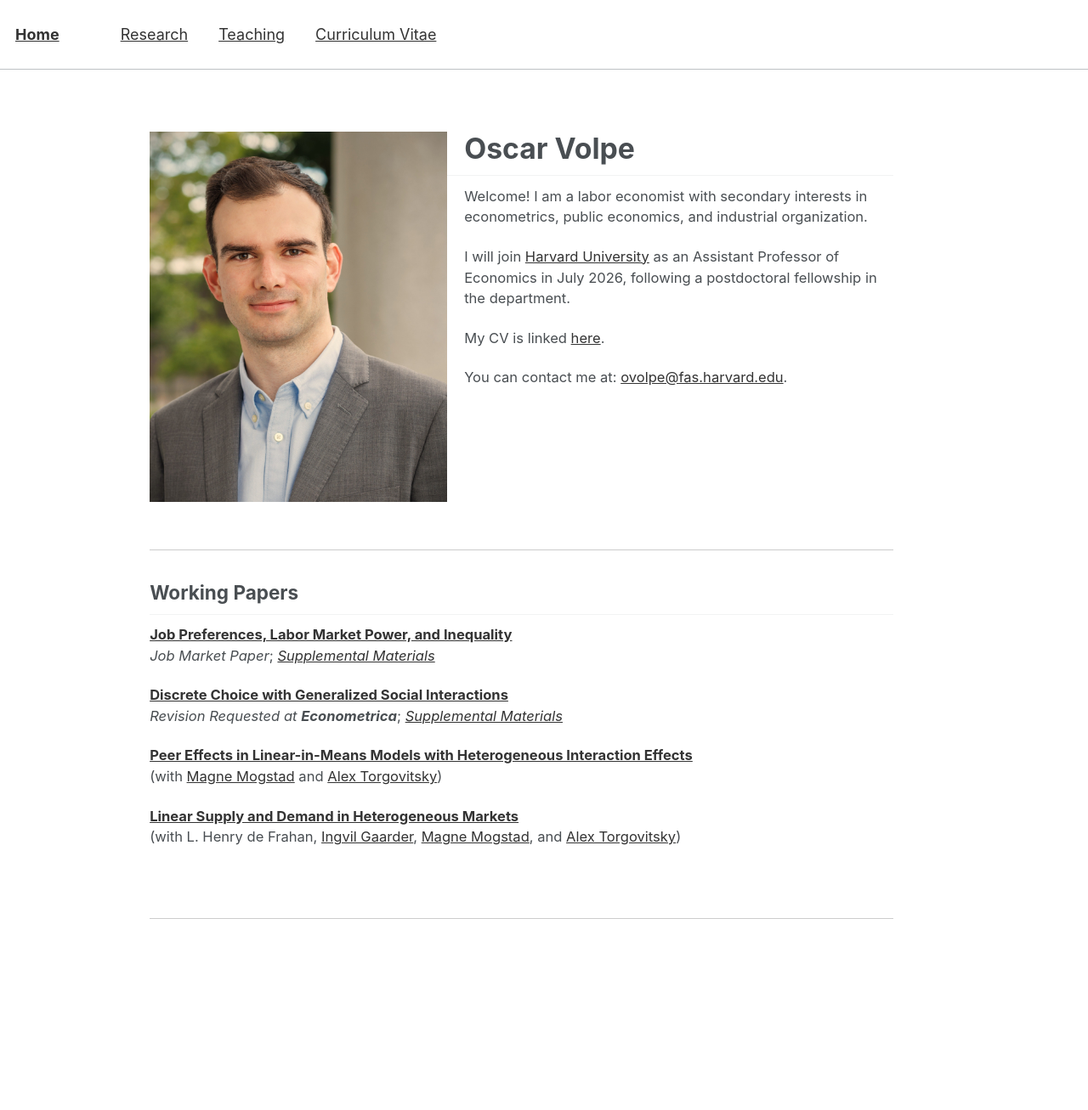
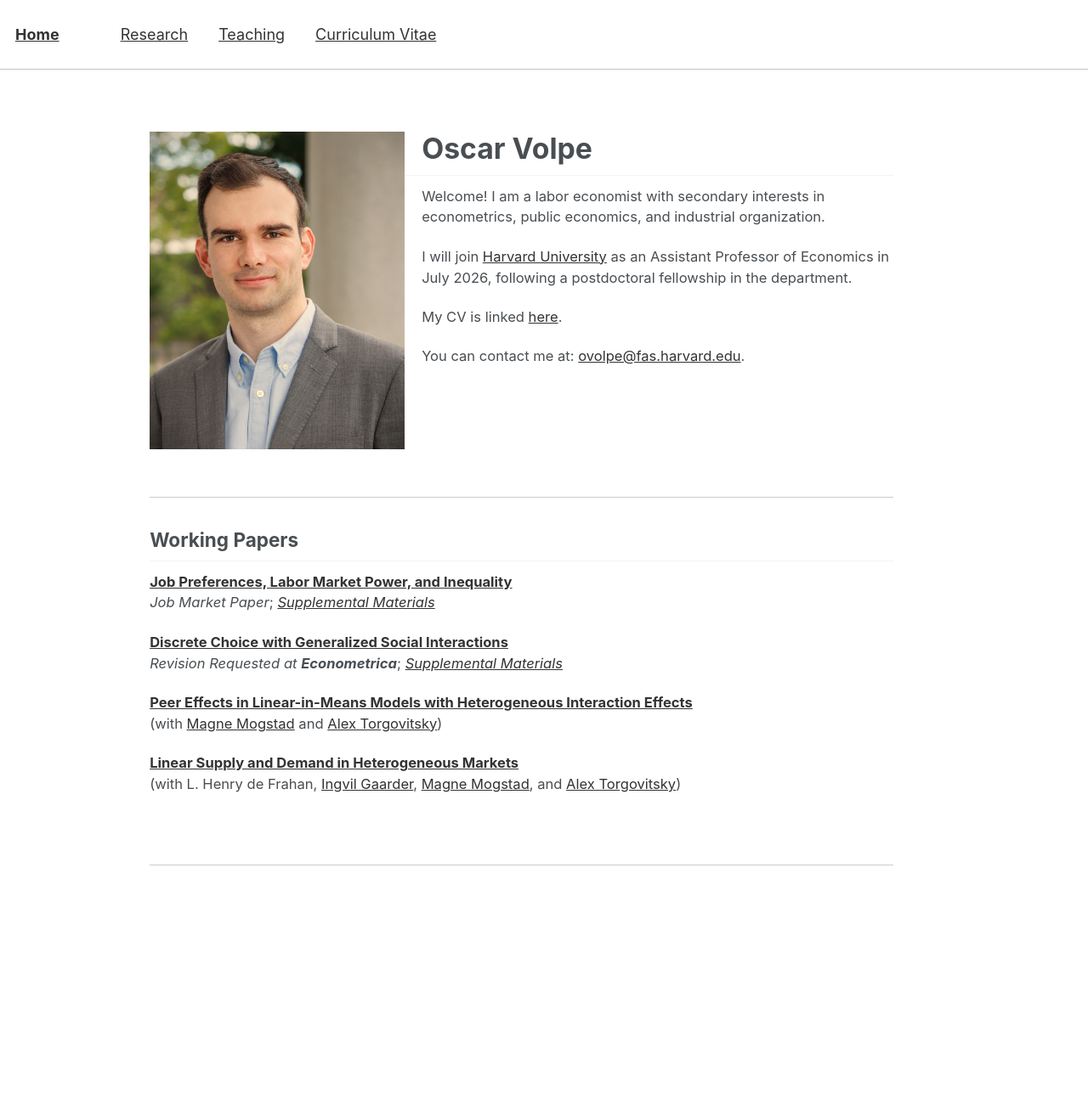
Before and after one commit to ovolpe/ovolpe.github.io, a Jekyll site: the page built from _pages/about.md, in a window 1280 px wide. Shown: the whole page at 85% size. Built offline with Jekyll 4.4.1, drawn with Linux system fonts in a browser that asks for light colours; after the commit the page ends 1244 px from its top, so only the background shows below that.

Commit message:
Update about.md

```diff
--- a/_pages/about.md
+++ b/_pages/about.md
@@ -8,7 +8,7 @@ redirect_from:
   - /about.html
 ---
 
-## <span style="font-size: 1.5em;">Oscar Volpe</span><img class="img-responsive" style="float: left; margin: 0px 20px 20px 0px;" src="/files/headshot.jpg" width="350">
+## <span style="font-size: 1.5em;">Oscar Volpe</span><img class="img-responsive" style="float: left; margin: 0px 20px 20px 0px;" src="/files/headshot.jpg" width="300">
 
 Welcome! I am a labor economist with secondary interests in econometrics, public economics, and industrial organization.
 
```
